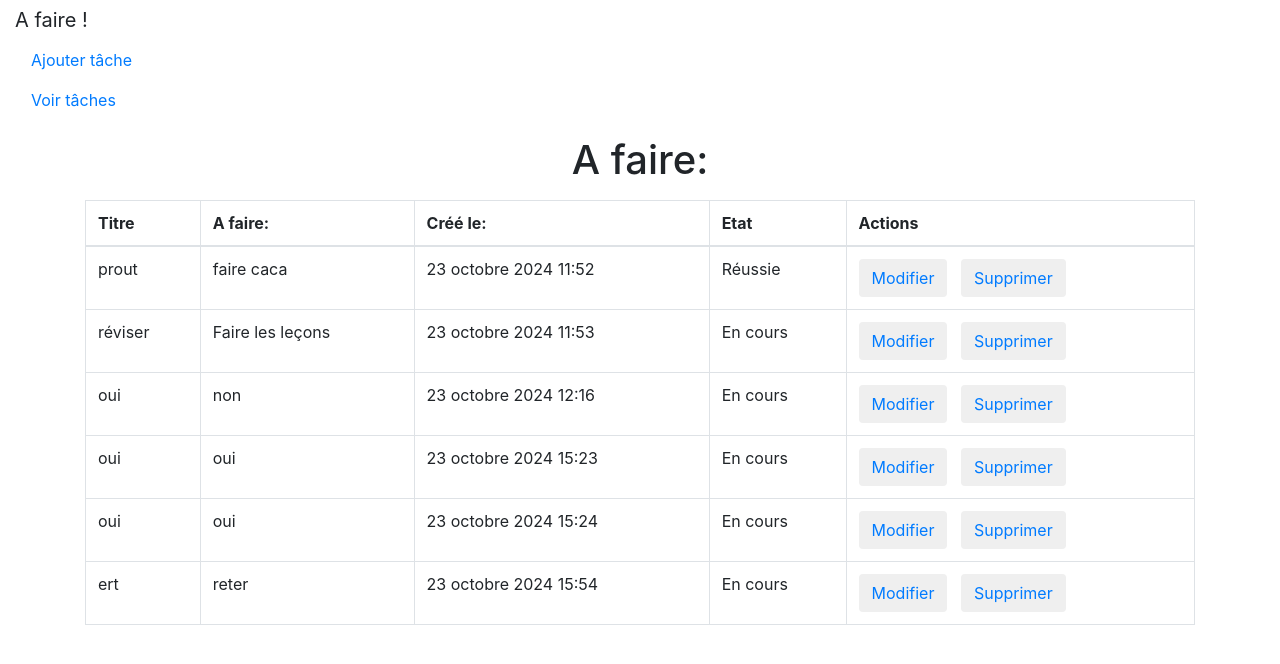
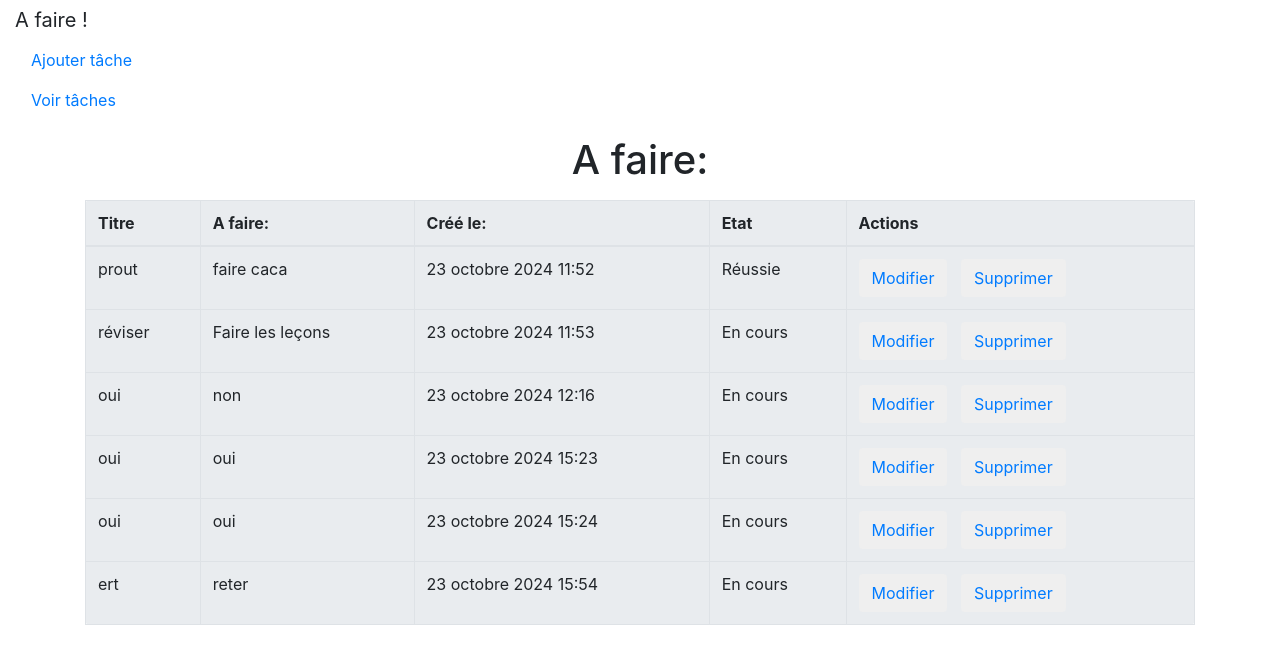
Before and after one commit to IDrissN/projet_semaine, a Django app: page /show/ in a window 1280 px wide. Shown: the top 664 px of the page. Run offline with Django 5.2, Linux system fonts and the light colour scheme; data comes from the database, SQL or seed files in the repository.

Commit message:
FrontFinal

```diff
--- a/myapp/templates/myapp/show.html
+++ b/myapp/templates/myapp/show.html
@@ -7,7 +7,7 @@
 {% block content %}
 <div class="container">
 <h1 class="text-center mt-3 mb-3">A faire:</h1>
-<table class="table table-bordered">
+<table class="table table-bordered jumbotron">
    <thead>
      <tr>
        <th scope="col">Titre</th>
```
